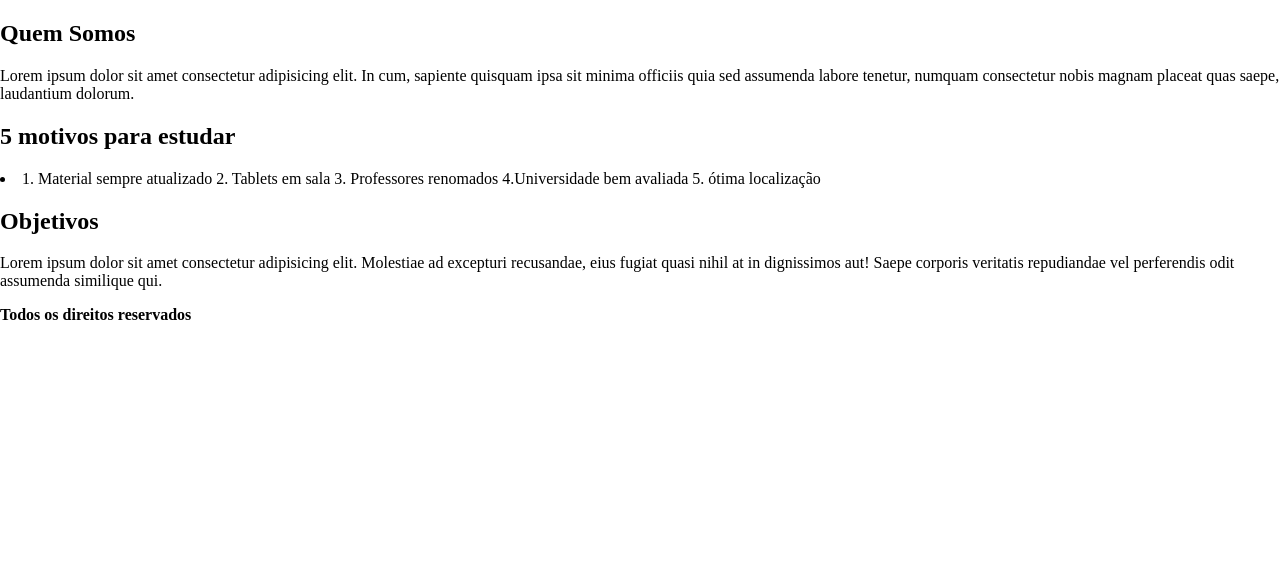
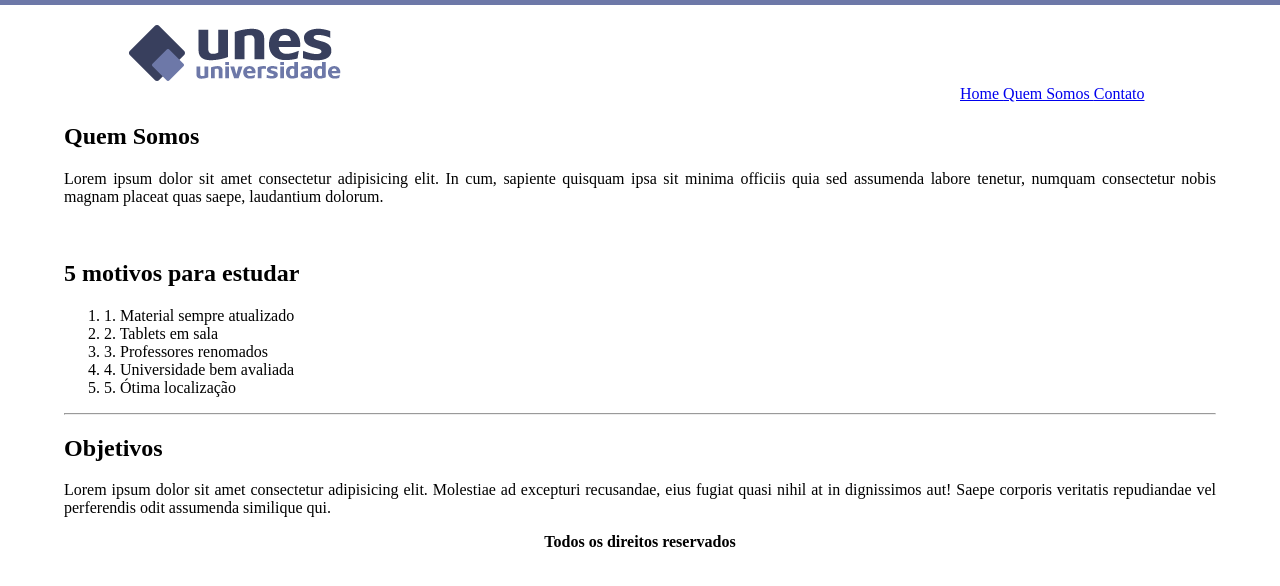
Before and after one commit to anatainararosa/desafio1, a plain HTML site: page Desafio1/quemsomos.html in a window 1280 px wide. Drawn offline with Linux system fonts and the light colour scheme.

Commit message:
Correções

```diff
--- a/Desafio1/quemsomos.html
+++ b/Desafio1/quemsomos.html
@@ -7,23 +7,41 @@
         <link rel="stylesheet" href="style.css">
         <title> Quem Somos </title>
     </head>
-<body>
+
+    <body background="img/fundo2.png">
+<!-- Logo -->
+        <div class="logo">
+            <img src="img/logo.png">
+        </div>
+<!-- Menu -->
+        <div class="menu">
+            <a href="/" target="_self"> Home </a>
+            <a href="/quemsomos"> Quem Somos </a>
+            <a href="/contato" target="_self"> Contato </a>
+        </div>
+<!-- Conteudo -->
+        <div class="conteudo">
             <h2> Quem Somos </h2>
-    <p> Lorem ipsum dolor sit amet consectetur adipisicing elit. In cum, sapiente quisquam ipsa sit minima officiis quia sed assumenda labore tenetur, numquam consectetur nobis magnam placeat quas saepe, laudantium dolorum.</p>
-
+            <p> Lorem ipsum dolor sit amet consectetur adipisicing elit.
+                In cum, sapiente quisquam ipsa sit minima officiis quia
+                sed assumenda labore tenetur, numquam consectetur nobis
+                magnam placeat quas saepe, laudantium dolorum. </p>
+            <br>
             <h2> 5 motivos para estudar </h2>
-    <li>
-        1. Material sempre atualizado
-        2. Tablets em sala
-        3. Professores renomados
-        4.Universidade bem avaliada
-        5. ótima localização
-    </li>
-
-
+            <ol>
+                <li> 1. Material sempre atualizado </li>
+                <li> 2. Tablets em sala </li>
+                <li> 3. Professores renomados </li>
+                <li> 4. Universidade bem avaliada </li>
+                <li> 5. Ótima localização </li>
+            </ol>
+            <hr> <!-- risco -->
             <h2> Objetivos </h2>
-    <p> Lorem ipsum dolor sit amet consectetur adipisicing elit. Molestiae ad excepturi recusandae, eius fugiat quasi nihil at in dignissimos aut! Saepe corporis veritatis repudiandae vel perferendis odit assumenda similique qui.</p>
-
+            <p> Lorem ipsum dolor sit amet consectetur adipisicing elit.
+                Molestiae ad excepturi recusandae, eius fugiat quasi nihil at in dignissimos aut!
+                Saepe corporis veritatis repudiandae vel perferendis odit assumenda similique qui. </p>
+        </div>
+<!-- Rodapé -->
         <footer> Todos os direitos reservados </footer>
 
     </body>
--- a/Desafio1/style.css
+++ b/Desafio1/style.css
@@ -2,20 +2,35 @@ body {
     margin: 0 auto;
 }
 
-footer {
-    font-weight: bold;
-    margin-bottom: 30px;
+.menu{
+    margin-left: 75%;
 }
 
-nav {
-    margin-left: 800px;
-}
-
-.logo {
-    margin-top: 20px;
-    margin-left: 150px;
+.logo{
+    margin-top: 24px;
+    margin-left: 10%;
 }
 
 .capa {
-    margin-top: 50px;
+    display: block;
+    margin-left: 15%;
+    width: 50%;
 }
+
+.conteudo{
+    margin-left: 5%;
+    margin-right: 5%;
+    text-align: justify;
+}
+
+.homeconteudo{
+    margin-left: 15%;
+    margin-right: 15%;
+    text-align: justify;
+}
+
+footer {
+    font-weight: bold;
+    margin-bottom: 5%;
+    text-align: center;
+}
```
Also changed, not shown: Desafio1/contato.html (+31 -2 lines), Desafio1/index.html (+21 -17 lines). Lines whose indentation alone changed are shown as unchanged.
